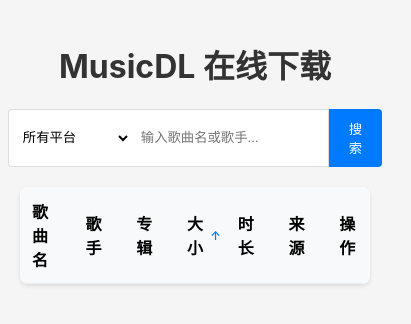
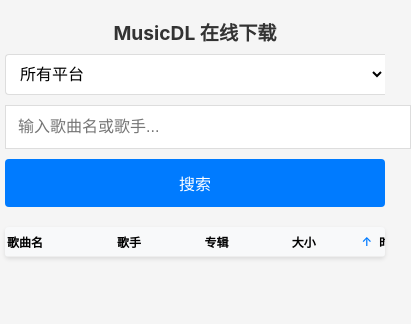
Before and after one commit to friend-ui/online_download_music, a plain HTML site: page fastapi/static/index.html in a window 390 px wide. Shown: the whole page, 411 px wide, since content can reach past the window. Drawn offline with Linux system fonts and the light colour scheme.

Commit message:
添加移动端适配

```diff
--- a/fastapi/static/index.html
+++ b/fastapi/static/index.html
@@ -11,30 +11,47 @@
             margin: 0 auto;
             padding: 20px;
             background-color: #f5f5f5;
+            font-size: 16px; /* 增加基础字体大小，防止iOS缩放 */
         }
         h1 {
             text-align: center;
             color: #333;
+            font-size: 2rem;
+            margin-bottom: 1rem;
         }
         .search-container {
             display: flex;
             justify-content: center;
             margin-bottom: 20px;
+            flex-wrap: wrap;
+            gap: 0;
+        }
+        #source-select {
+            padding: 12px;
+            border: 1px solid #ddd;
+            border-radius: 4px 0 0 4px;
+            outline: none;
+            background: white;
+            min-width: 120px;
+            font-size: 16px; /* 防止iOS缩放 */
         }
         input[type="text"] {
-            padding: 10px;
+            padding: 12px;
             width: 300px;
             border: 1px solid #ddd;
             border-left: none;
+            border-right: none;
             outline: none;
+            font-size: 16px; /* 防止iOS缩放 */
         }
         button#search-btn {
-            padding: 10px 20px;
+            padding: 12px 20px;
             background-color: #007bff;
             color: white;
             border: none;
             border-radius: 0 4px 4px 0;
             cursor: pointer;
+            font-size: 16px; /* 防止iOS缩放 */
         }
         button#search-btn:hover {
             background-color: #0056b3;
@@ -43,11 +60,12 @@
             background: white;
             border-radius: 8px;
             box-shadow: 0 2px 4px rgba(0,0,0,0.1);
-            overflow: hidden;
+            overflow-x: auto; /* 允许水平滚动 */
         }
         table {
             width: 100%;
             border-collapse: collapse;
+            min-width: 600px; /* 最小宽度确保表格内容可读 */
         }
         th.sortable {
             cursor: pointer;
@@ -70,6 +88,7 @@
             padding: 12px;
             text-align: left;
             border-bottom: 1px solid #eee;
+            word-wrap: break-word;
         }
         th {
             background-color: #f8f9fa;
@@ -79,13 +98,14 @@
             background-color: #f1f1f1;
         }
         .download-btn {
-            padding: 6px 12px;
+            padding: 8px 16px;
             background-color: #28a745;
             color: white;
             border: none;
             border-radius: 4px;
             cursor: pointer;
             font-size: 14px;
+            white-space: nowrap;
         }
         .download-btn:hover {
             background-color: #218838;
@@ -122,6 +142,80 @@
         .loading-text {
             font-size: 16px;
             color: #666;
+        }
+
+        /* 移动端响应式设计 */
+        @media (max-width: 768px) {
+            body {
+                padding: 10px;
+                font-size: 14px;
+            }
+
+            h1 {
+                font-size: 1.5rem;
+                margin-bottom: 0.5rem;
+            }
+
+            .search-container {
+                flex-direction: column;
+                align-items: stretch;
+                gap: 10px;
+            }
+
+            #source-select {
+                border-radius: 4px;
+                width: 100%;
+                min-width: auto;
+            }
+
+            input[type="text"] {
+                width: 100%;
+                border: 1px solid #ddd;
+                border-radius: 4px;
+            }
+
+            button#search-btn {
+                border-radius: 4px;
+                width: 100%;
+            }
+
+            #results-container {
+                border-radius: 4px;
+            }
+
+            table {
+                font-size: 14px;
+            }
+
+            th, td {
+                padding: 8px 4px;
+            }
+
+            .download-btn {
+                padding: 6px 12px;
+                font-size: 12px;
+            }
+        }
+
+        @media (max-width: 480px) {
+            body {
+                padding: 5px;
+                font-size: 12px;
+            }
+
+            h1 {
+                font-size: 1.2rem;
+            }
+
+            th, td {
+                padding: 6px 2px;
+                font-size: 12px;
+            }
+
+            .download-btn {
+                padding: 4px 8px;
+                font-size: 11px;
+            }
         }
 
         /* 下载进度条对话框 */
```
